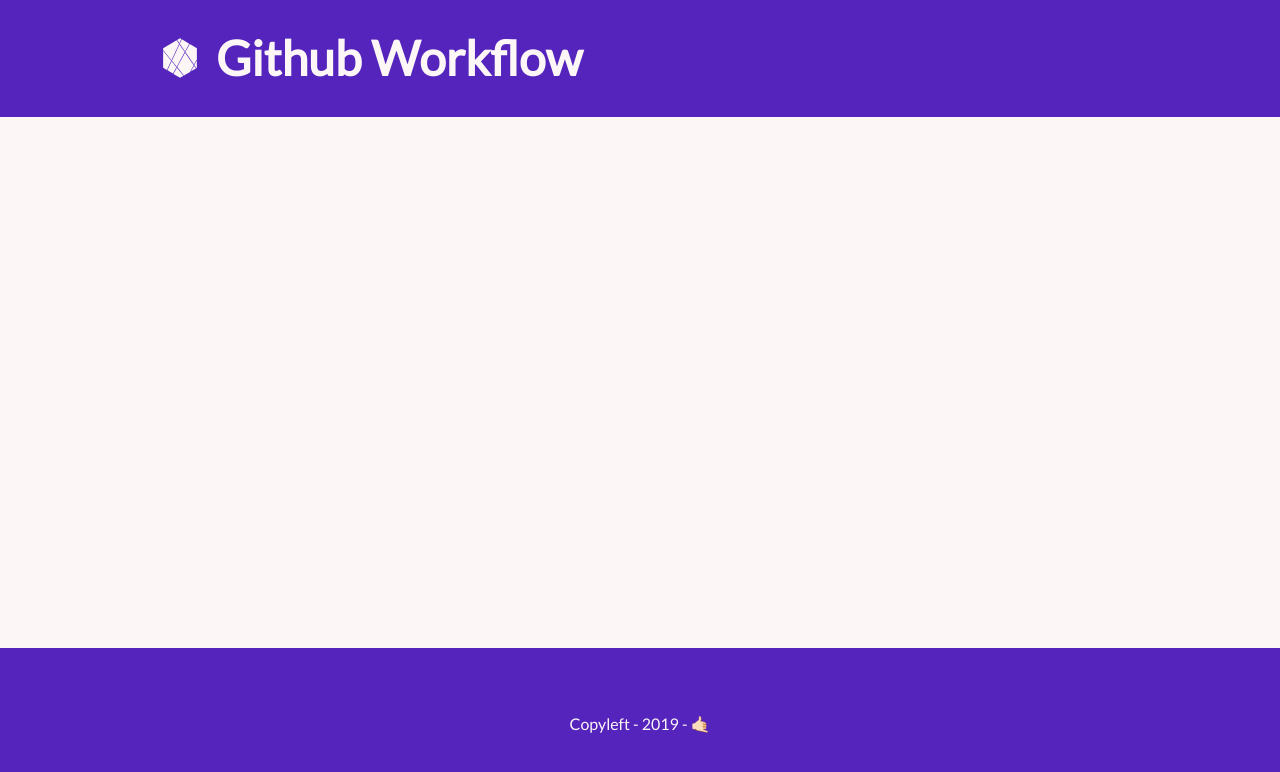
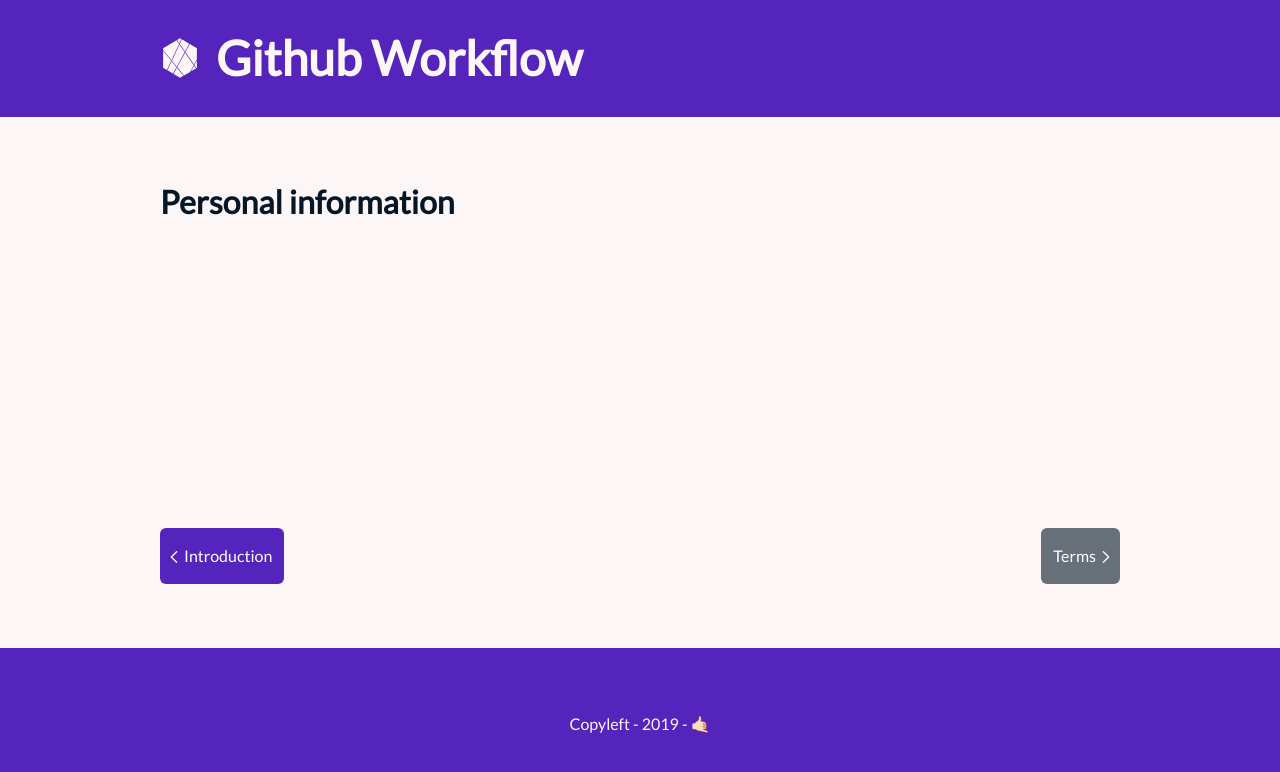
Before and after one commit to metal-gogo/github-workflow, a Nuxt app: page /personal-info in a window 1280 px wide. Shown: the top 772 px of the page. Built offline with nearby package versions, Linux system fonts and the light colour scheme.

Commit message:
✨ add steps control component to navigate the workflow

```diff
--- a/assets/styles/generic/reboot_body.scss
+++ b/assets/styles/generic/reboot_body.scss
@@ -5,7 +5,7 @@
   body {
     margin: 0; // Remove default body margin of 8px
     font-family: 'Lato',
-      // Beek font
+      // Demo font
         -apple-system,
       // Safari for OS X and iOS (San Francisco)
         system-ui,
--- a/assets/styles/objects/container.scss
+++ b/assets/styles/objects/container.scss
@@ -6,6 +6,7 @@
     display: flex;
     align-items: flex-start;
     flex-direction: column;
+    flex-grow: 1;
     max-width: $breakpoint-extra-large;
     width: 100%;
     padding: 1rem;
--- a/assets/styles/objects/main-cta.scss
+++ b/assets/styles/objects/main-cta.scss
@@ -3,16 +3,20 @@
 
 @include import_once('objects/main-cta') {
   .main-cta {
-    padding: 16px 32px;
+    padding: 1rem 0.75rem;
     border-radius: 6px;
     border: none;
-    background-color: darken($sunflower, 10%);
+    background-color: $violet-heart;
     color: $white;
     transition: background-color 0.3s ease-in-out;
 
     &:focus,
     &:hover {
-      background-color: $sunflower;
+      background-color: $daisy-bush;
+    }
+
+    &:disabled {
+      background-color: $primary-60;
     }
   }
 }
--- a/assets/styles/settings/colors.scss
+++ b/assets/styles/settings/colors.scss
@@ -11,4 +11,5 @@
 $black-100: #000;
 
 $primary-100: $gray-100;
+$primary-60: rgba($gray-100, 0.60);
 $primary-35: rgba($gray-100, 0.35);
--- /dev/null
+++ b/components/StepsControl/index.vue
@@ -0,0 +1,88 @@
+<template>
+  <nav class="steps-control__container">
+    <button
+      v-if="previousStep"
+      :disabled="previousStep.isDisabled"
+      class="main-cta steps-control__previous-step"
+      @click="previousStep.action"
+    >
+      {{ previousStep.label }}
+    </button>
+    <button
+      v-if="nextStep"
+      :disabled="nextStep.isDisabled"
+      class="main-cta steps-control__next-step"
+      @click="nextStep.action"
+    >
+      {{ nextStep.label }}
+    </button>
+  </nav>
+</template>
+
+<script>
+import stepValidator from '~/utils/propValidators/stepValidator.js'
+
+export default {
+  props: {
+    nextStep: {
+      type: Object,
+      required: false,
+      default: null,
+      validator: stepValidator
+    },
+    previousStep: {
+      type: Object,
+      required: false,
+      default: null,
+      validator: stepValidator
+    }
+  }
+}
+</script>
+
+<style lang="scss">
+.steps-control__container {
+  display: flex;
+  align-items: center;
+  justify-content: space-between;
+  width: 100%;
+  margin-top: auto;
+}
+
+.steps-control__previous-step {
+  position: relative;
+  margin-right: auto;
+  padding-left: 1.5rem;
+
+  &::after {
+    position: absolute;
+    left: 0.5rem;
+    top: 50%;
+    width: 0.75rem;
+    height: 0.75rem;
+    content: ' ';
+    background-image: url('/images/chevron-right.svg');
+    transform: scaleX(-1) translateY(calc(-50% + 1px));
+    // The pixel is added to give a visual centering of the item
+    // I decided to flip the image instead of adding another image
+  }
+}
+
+.steps-control__next-step {
+  position: relative;
+  margin-left: auto;
+  padding-right: 1.5rem;
+
+  &::after {
+    position: absolute;
+    right: 0.5rem;
+    top: 50%;
+    width: 0.75rem;
+    height: 0.75rem;
+    content: ' ';
+    background-image: url('/images/chevron-right.svg');
+    transform: translateY(calc(-50% + 1px));
+    // The pixel is added to give a visual centering of the item
+  }
+}
+</style>
--- a/pages/index.vue
+++ b/pages/index.vue
@@ -1,9 +1,36 @@
 <template>
-  <div class="container">
-    <div>
-      <h2 class="subtitle">
-        Small demo consuming Github API with NuxtJS
-      </h2>
-    </div>
-  </div>
+  <main class="container">
+    <h2>
+      Welcome!
+    </h2>
+    <p>
+      This is a small demo. I'm just playing around with NuxtJS, and the Github
+      API.
+    </p>
+    <p>
+      Please complete the following steps, and see your Github profile picture.
+    </p>
+    <steps-control :next-step="nextStep" />
+  </main>
 </template>
+
+<script>
+import StepsControl from '~/components/StepsControl'
+
+export default {
+  components: {
+    StepsControl
+  },
+  data() {
+    return {
+      nextStep: {
+        action: () => {
+          this.$router.push('/personal-info')
+        },
+        isDisabled: false,
+        label: 'Personal info'
+      }
+    }
+  }
+}
+</script>
--- /dev/null
+++ b/pages/personal-info/index.vue
@@ -0,0 +1,36 @@
+<template>
+  <main class="container">
+    <h2>
+      Personal information
+    </h2>
+    <steps-control :previous-step="previousStep" :next-step="nextStep" />
+  </main>
+</template>
+
+<script>
+import StepsControl from '~/components/StepsControl'
+
+export default {
+  components: {
+    StepsControl
+  },
+  data() {
+    return {
+      nextStep: {
+        action: () => {
+          this.$router.push('/terms')
+        },
+        isDisabled: true,
+        label: 'Terms'
+      },
+      previousStep: {
+        action: () => {
+          this.$router.push('/')
+        },
+        isDisabled: false,
+        label: 'Introduction'
+      }
+    }
+  }
+}
+</script>
--- /dev/null
+++ b/utils/propValidators/stepValidator.js
@@ -0,0 +1,21 @@
+const stepValidator = (step) => {
+  let isValid = true
+  if (!(step.label && step.label.length)) {
+    // eslint-disable-next-line
+    console.error('Missing required prop "label" inside a "Step" prop')
+    isValid = false
+  }
+  if (!(step.action && {}.toString.call(step.action) === '[object Function]')) {
+    // eslint-disable-next-line
+    console.error('Missing required prop "action" inside a "Step" prop')
+    isValid = false
+  }
+  if (typeof step.isDisabled !== 'boolean') {
+    // eslint-disable-next-line
+    console.error('Missing required prop "isDisabled" inside a "Step" prop')
+    isValid = false
+  }
+  return isValid
+}
+
+export default stepValidator
```
Also changed, not shown: static/images/chevron-right.svg (added), utils/README.md (added), 1 other file (tests, documents, lock files or other folders).
